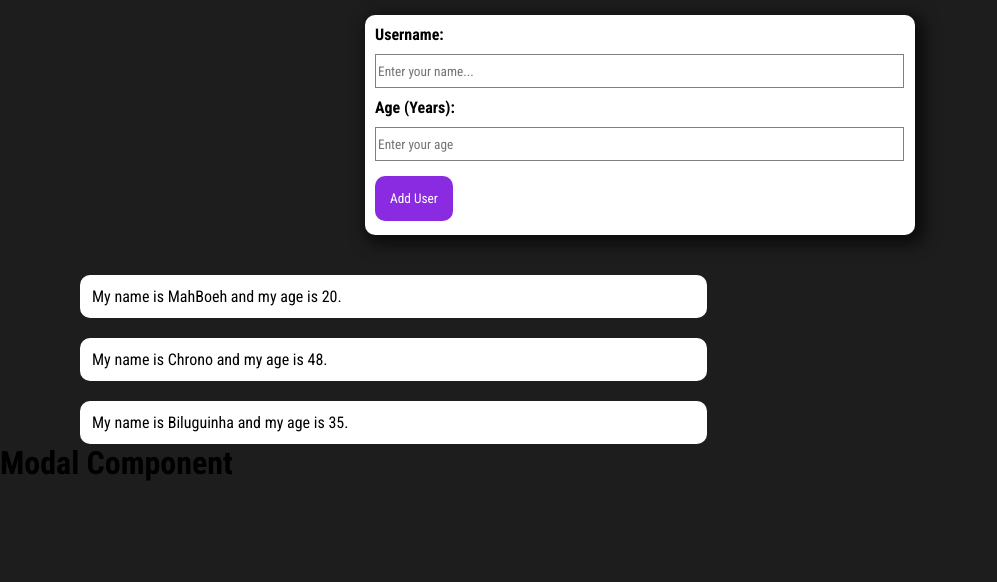
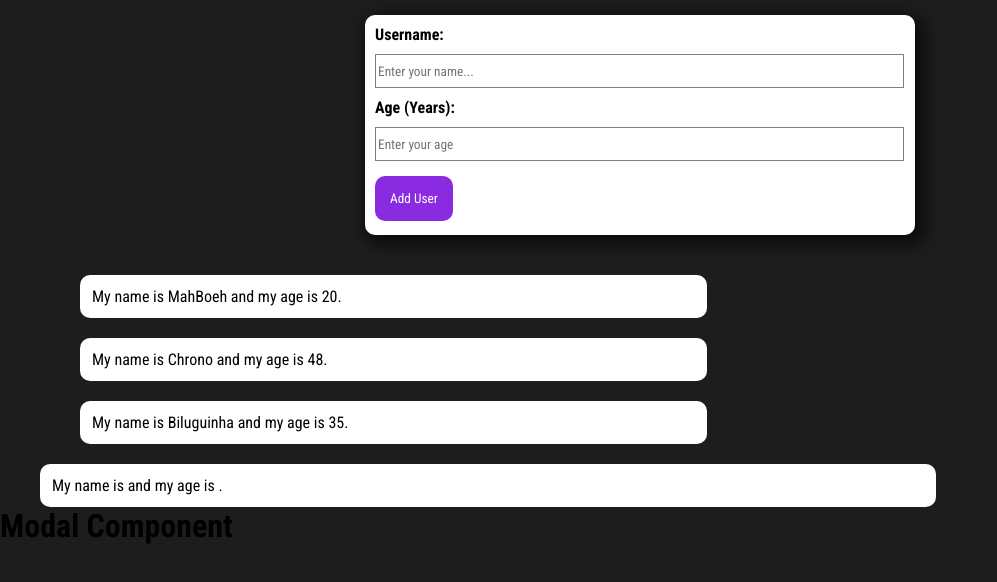
Before and after one commit to FilipiMachado/enter-data-reactjs, a React (Create React App) app: page / in a window 1280 px wide. Shown: the top 582 px of the page, without its empty margins (0-997 px from the left). Built offline with nearby package versions, Linux system fonts and the light colour scheme.

Commit message:
changing some logic

```diff
--- a/src/components/DataInput/DataInput.jsx
+++ b/src/components/DataInput/DataInput.jsx
@@ -16,7 +16,13 @@ const DataInput = () => {
 
   const submitHandler = (e) => {
     e.preventDefault();
-    console.log(enteredUser, enteredAge);
+
+    if (enteredUser.trim().length === 0 || enteredAge.trim().length === 0) {
+      return;
+    }
+    if (enteredAge < 1) {
+      return;
+    }
     setEnteredUser("");
     setEnteredAge("");
   };
@@ -64,6 +70,7 @@ const DataInput = () => {
           })}
         </ul>
       )}
+      <Data />
     </>
   );
 };
```
